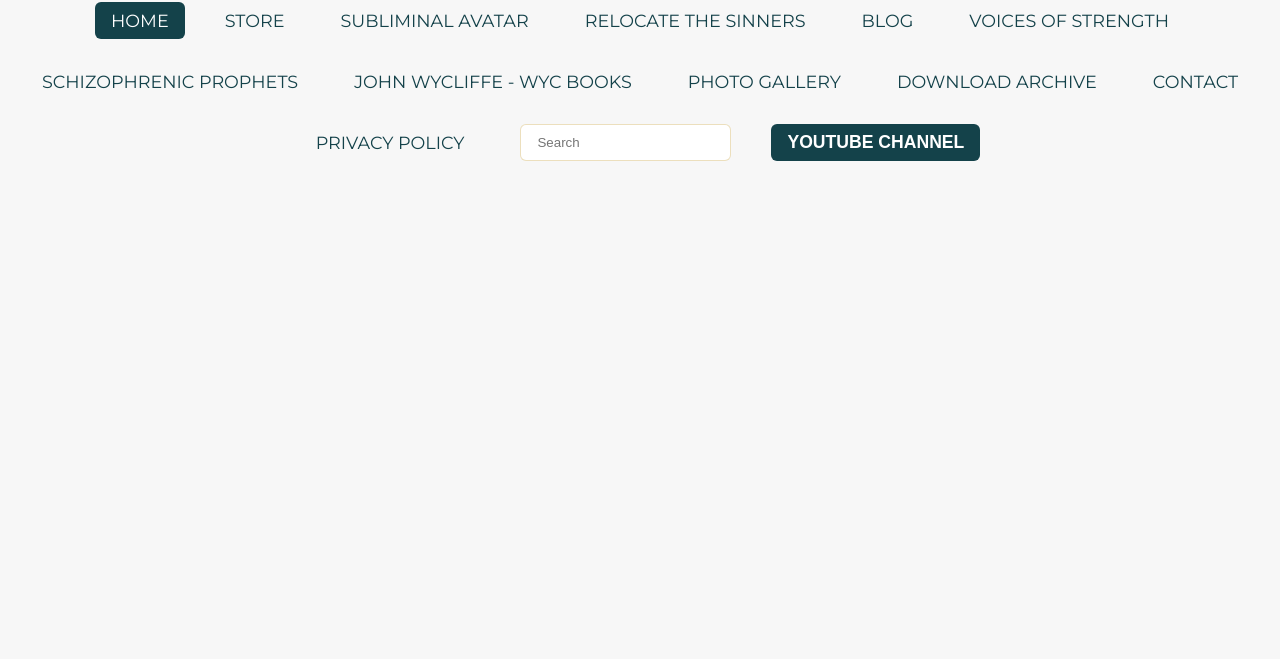
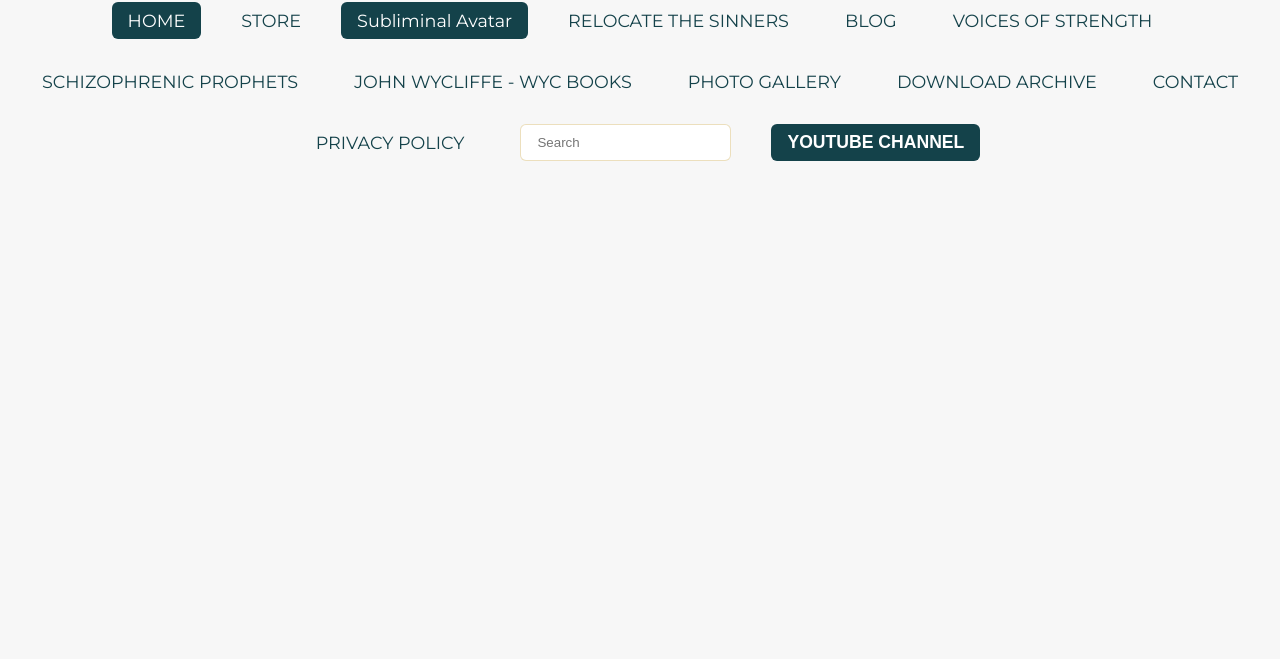
Before and after one commit to light-of-christ/Christ-the-True-Light, a plain HTML site: page header.html in a window 1280 px wide. Shown: the part 141-800 px from the top of the page. Drawn offline with Linux system fonts and the light colour scheme.

Commit message:
Add files via upload

```diff
--- a/header.html
+++ b/header.html
@@ -254,9 +254,10 @@
   </div>
   <div class="site-title">Christ the True Light</div>
   <nav class="nav">
-    <a href="#" class="active">HOME</a>
+  <a href="index.html" class="active">HOME</a>
     <a href="#">STORE</a>
-    <a href="#">SUBLIMINAL AVATAR</a>
+      <a href="subliminal-avatar.html" class="active">Subliminal Avatar</a>
+
     <a href="#">RELOCATE THE SINNERS</a>
     <a href="#">BLOG</a>
     <a href="#">VOICES OF STRENGTH</a>
@@ -269,5 +270,22 @@
     <input class="search" type="text" placeholder="Search">
     <button class="youtube">YOUTUBE CHANNEL</button>
   </nav>
+<script>
+  // Highlight nav button for current page
+  document.addEventListener('DOMContentLoaded', function() {
+    var navLinks = document.querySelectorAll('.nav a');
+    var current = window.location.pathname.split('/').pop().toLowerCase();
+    navLinks.forEach(function(link) {
+      var href = link.getAttribute('href');
+      if (href && href.toLowerCase() === current && href !== '#') {
+        link.style.background = '#14424a';
+        link.style.color = '#fff';
+      } else {
+        link.style.background = '';
+        link.style.color = '';
+      }
+    });
+  });
+</script>
 </body>
 </html>
```
Also changed, not shown: homeimage.html (+4 -5 lines).
